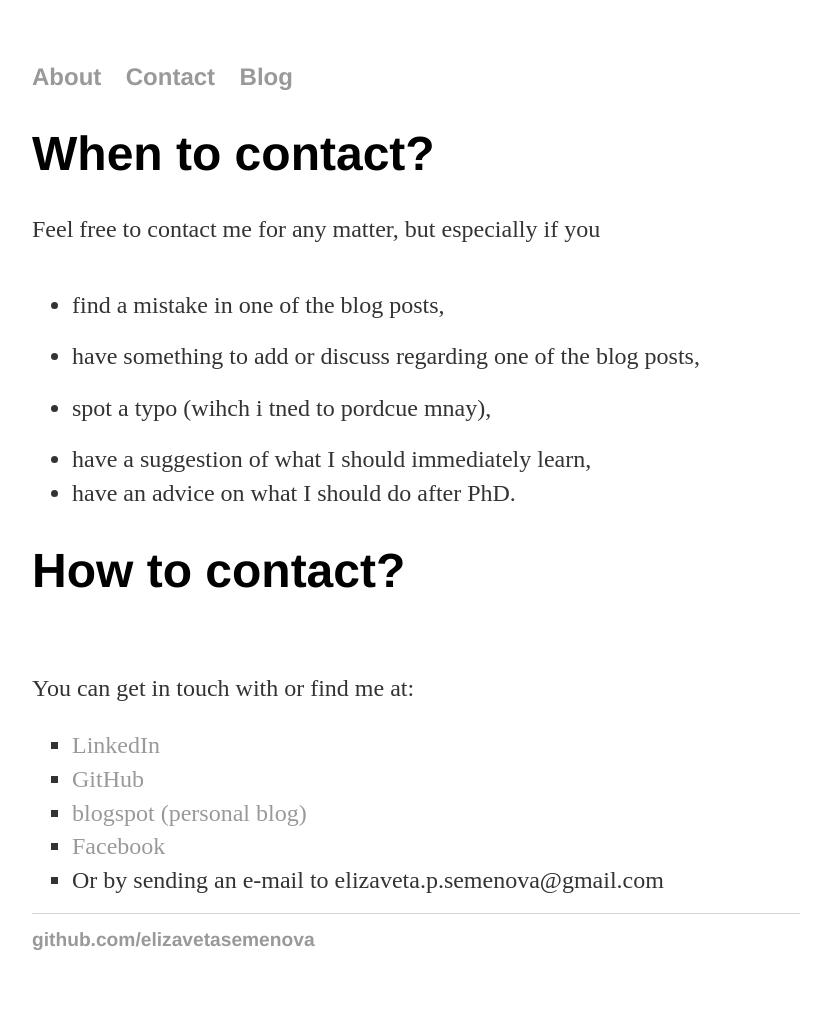
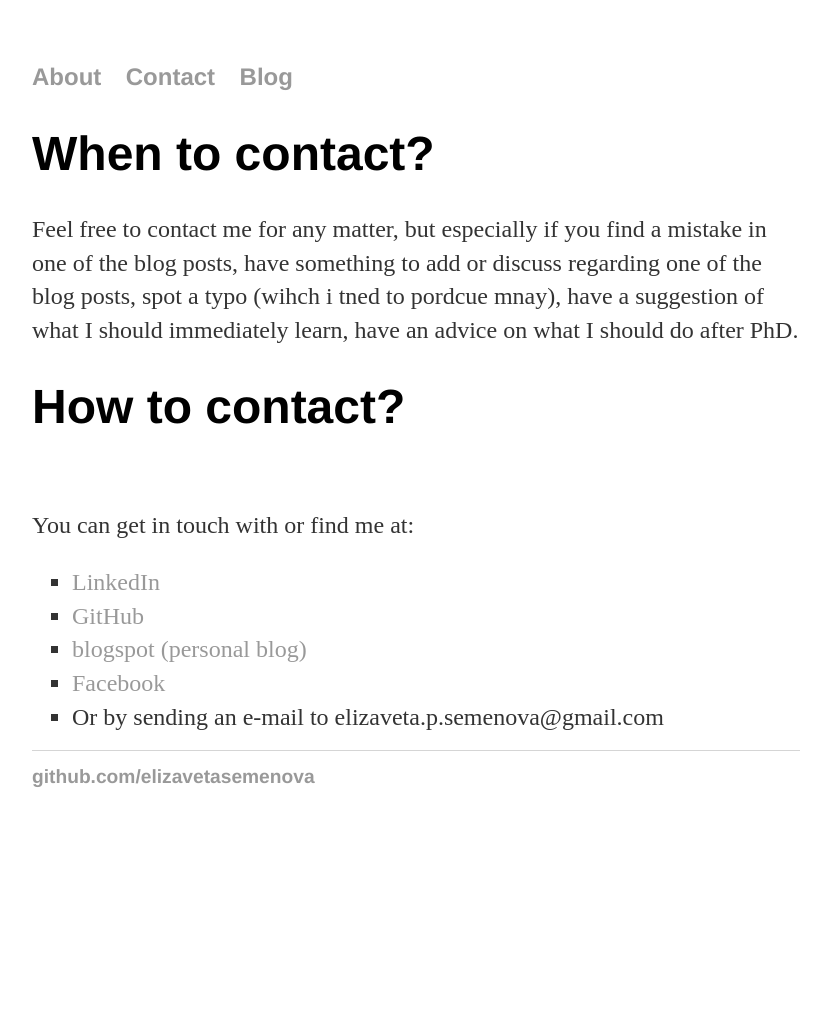
Before and after one commit to elizavetasemenova/elizavetasemenova.github.io, a Jekyll site: the page built from contact/index.html, in a window 1280 px wide. Shown: the whole page, without its empty margins (224-1055 px from the left). Built offline with Jekyll 4.4.1, drawn with Linux system fonts in a browser that asks for light colours; after the commit the page ends 900 px from its top, so only the background shows below that.

Commit message:
Update index.html

```diff
--- a/contact/index.html
+++ b/contact/index.html
@@ -4,14 +4,13 @@ title: Contact
 ---
 <div class="blurb">
   <h1>When to contact?</h1>
-  <p>Feel free to contact me for any matter, but especially if you</p>
-    <ul>
-      <li>find a mistake in one of the blog posts,</li>
-      <li>have something to add or discuss regarding one of the blog posts,</li>
-      <li>spot a typo (wihch i tned to pordcue mnay),</li>
-      <li>have a suggestion of what I should immediately learn,</li>
-      <li>have an advice on what I should do after PhD.</li>
-   </ul>
+  <p>Feel free to contact me for any matter, but especially if you
+    find a mistake in one of the blog posts,
+      have something to add or discuss regarding one of the blog posts,
+      spot a typo (wihch i tned to pordcue mnay),
+      have a suggestion of what I should immediately learn,
+      have an advice on what I should do after PhD.</p>
+
    <h1>How to contact?</h1>
    <p>You can get in touch with or find me at:</p>
 	<ul style="list-style-type:square">
```
